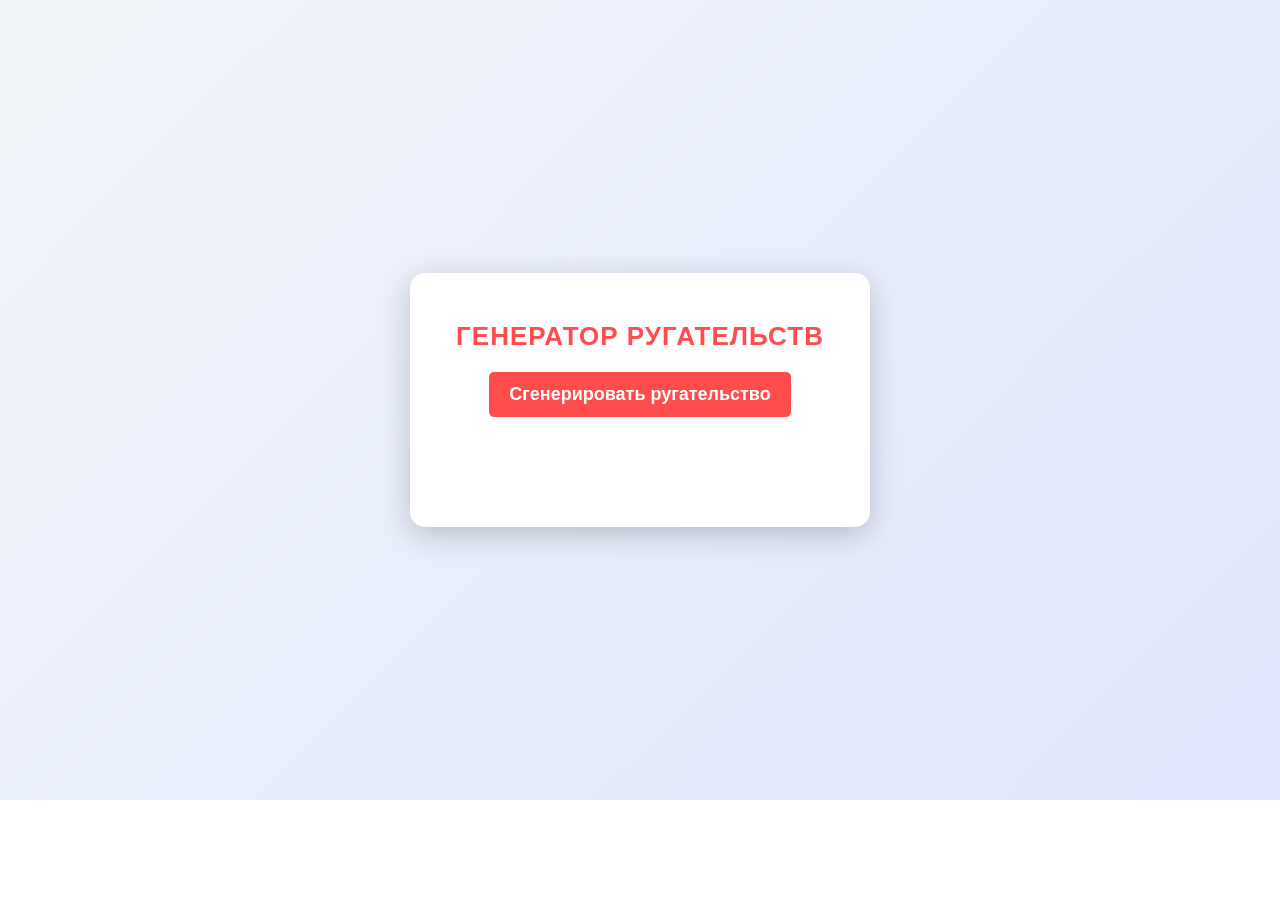
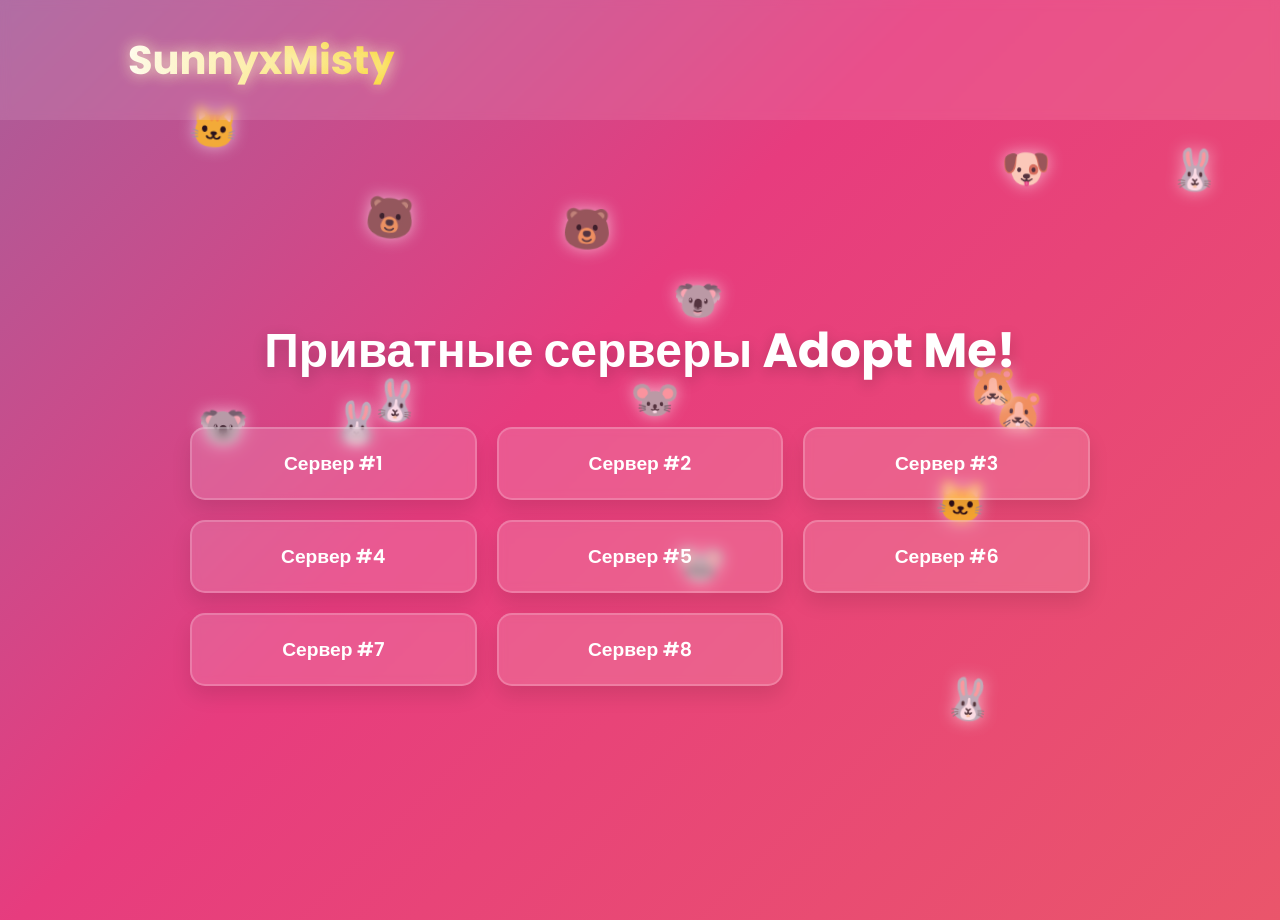
Before and after one commit to Mefistofel666/Teast-domen, a plain HTML site: page index.html in a window 1280 px wide. Before the commit the page ends 800 px from the top, so only its background shows below. Drawn offline with nearby package versions, Linux system fonts and the light colour scheme; no server answers.

Commit message:
Update index.html

```diff
--- a/index.html
+++ b/index.html
@@ -1,308 +1,272 @@
 <!DOCTYPE html>
-<html lang="en">
+<html lang="ru">
 <head>
     <meta charset="UTF-8">
     <meta name="viewport" content="width=device-width, initial-scale=1.0">
-    <title>Генератор рандомных ругательств</title>
+    <title>SunnyxMisty | Приватные серверы Adopt Me!</title>
+    <link href="https://fonts.googleapis.com/css2?family=Poppins:wght@300;400;600;700&display=swap" rel="stylesheet">
     <style>
+        * {
+            margin: 0;
+            padding: 0;
+            box-sizing: border-box;
+            font-family: 'Poppins', sans-serif;
+        }
+
         body {
-            font-family: 'Arial', sans-serif;
-            background: linear-gradient(135deg, #f0f4f8, #e0e7ff);
-            color: #333;
+            background: linear-gradient(-45deg, #ee7752, #e73c7e, #23a6d5, #23d5ab);
+            background-size: 400% 400%;
+            animation: gradient 15s ease infinite;
+            color: white;
+            overflow-x: hidden;
+        }
+
+        @keyframes gradient {
+            0% {
+                background-position: 0% 50%;
+            }
+            50% {
+                background-position: 100% 50%;
+            }
+            100% {
+                background-position: 0% 50%;
+            }
+        }
+
+        .pet-container {
+            position: absolute;
+            width: 100%;
+            height: 100%;
+            pointer-events: none;
+        }
+
+        .pet {
+            position: absolute;
+            width: 60px;
+            height: 60px;
+            background-size: contain;
+            background-repeat: no-repeat;
+            background-position: center;
+            filter: drop-shadow(0 0 8px rgba(255, 255, 255, 0.7));
+            animation: float 6s ease-in-out infinite;
+            opacity: 0.8;
+        }
+
+        @keyframes float {
+            0%, 100% {
+                transform: translateY(0) rotate(0deg);
+            }
+            50% {
+                transform: translateY(-20px) rotate(5deg);
+            }
+        }
+
+        header {
+            padding: 30px 10%;
             display: flex;
+            justify-content: space-between;
+            align-items: center;
+            backdrop-filter: blur(5px);
+            background-color: rgba(255, 255, 255, 0.1);
+            position: relative;
+            z-index: 10;
+        }
+
+        .logo {
+            font-size: 2.5rem;
+            font-weight: 700;
+            background: linear-gradient(to right, #ffffff, #f9d423);
+            -webkit-background-clip: text;
+            -webkit-text-fill-color: transparent;
+            text-shadow: 0 0 10px rgba(249, 212, 35, 0.3);
+            animation: glow 2s ease-in-out infinite alternate;
+        }
+
+        @keyframes glow {
+            from {
+                text-shadow: 0 0 10px rgba(255, 255, 255, 0.5);
+            }
+            to {
+                text-shadow: 0 0 20px rgba(255, 255, 255, 0.8), 0 0 30px rgba(249, 212, 35, 0.6);
+            }
+        }
+
+        .hero {
+            min-height: 100vh;
+            display: flex;
+            flex-direction: column;
             justify-content: center;
             align-items: center;
-            height: 100vh;
-            margin: 0;
+            padding: 50px 20px;
+            position: relative;
+            z-index: 5;
+        }
+
+        .hero h1 {
+            font-size: 3rem;
+            margin-bottom: 40px;
+            text-shadow: 0 5px 15px rgba(0, 0, 0, 0.2);
+            animation: fadeIn 1.5s ease;
+            text-align: center;
+        }
+
+        .servers-container {
+            display: grid;
+            grid-template-columns: repeat(auto-fit, minmax(250px, 1fr));
+            gap: 20px;
+            max-width: 900px;
+            width: 100%;
+            margin-bottom: 40px;
+        }
+
+        .server-btn {
             padding: 20px;
-            box-sizing: border-box;
+            background: rgba(255, 255, 255, 0.15);
+            backdrop-filter: blur(5px);
+            border-radius: 15px;
+            border: 2px solid rgba(255, 255, 255, 0.2);
+            color: white;
+            font-size: 1.2rem;
+            font-weight: 600;
+            text-align: center;
+            text-decoration: none;
+            transition: all 0.3s ease;
+            box-shadow: 0 10px 20px rgba(0, 0, 0, 0.1);
+            animation: fadeIn 1s ease;
             position: relative;
             overflow: hidden;
         }
-        .container {
-            background: white;
-            border-radius: 15px;
-            box-shadow: 0 8px 30px rgba(0, 0, 0, 0.2);
-            padding: 30px;
-            text-align: center;
-            width: 100%;
-            max-width: 400px;
-            transition: transform 0.3s;
-            z-index: 1;
+
+        .server-btn:hover {
+            transform: translateY(-5px);
+            background: rgba(255, 255, 255, 0.25);
+            box-shadow: 0 15px 30px rgba(0, 0, 0, 0.2);
         }
-        .container:hover {
-            transform: translateY(-5px);
-        }
-        h1 {
-            font-size: 26px;
-            margin-bottom: 20px;
-            color: #ff4c4c;
-            text-transform: uppercase;
-            letter-spacing: 1px;
-        }
-        button {
-            background-color: #ff4c4c;
-            color: white;
-            border: none;
-            border-radius: 5px;
-            padding: 12px 20px;
-            cursor: pointer;
-            font-size: 18px;
-            font-weight: bold;
-            transition: background-color 0.3s, transform 0.2s;
-            outline: none;
-        }
-        button:hover {
-            background-color: #e03e3e;
-            transform: scale(1.05);
-        }
-        button:active {
-            transform: scale(0.95);
-        }
-        p {
-            margin-top: 20px;
-            font-size: 20px;
-            min-height: 40px;
-            color: #555;
-            transition: color 0.3s;
-        }
-        p:hover {
-            color: #ff4c4c;
-        }
-        #particles-js {
+
+        .server-btn::before {
+            content: '';
             position: absolute;
+            top: 0;
+            left: -100%;
             width: 100%;
             height: 100%;
-            top: 0;
-            left: 0;
-            z-index: 0;
+            background: linear-gradient(90deg, transparent, rgba(255, 255, 255, 0.2), transparent);
+            transition: 0.5s;
+        }
+
+        .server-btn:hover::before {
+            left: 100%;
+        }
+
+        @keyframes fadeIn {
+            from {
+                opacity: 0;
+                transform: translateY(20px);
+            }
+            to {
+                opacity: 1;
+                transform: translateY(0);
+            }
+        }
+
+        @media (max-width: 768px) {
+            header {
+                padding: 20px;
+                justify-content: center;
+            }
+
+            .hero h1 {
+                font-size: 2.2rem;
+            }
+
+            .servers-container {
+                grid-template-columns: 1fr;
+            }
         }
     </style>
 </head>
 <body>
-    <div id="particles-js"></div>
-    <div class="container">
-        <h1>Генератор ругательств</h1>
-        <button onclick="generateInsult()">Сгенерировать ругательство</button>
-        <p id="insult"></p>
-    </div>
+    <div class="pet-container" id="petContainer"></div>
 
-    <script src="https://cdnjs.cloudflare.com/ajax/libs/particles.js/2.0.0/particles.min.js"></script>
+    <header>
+        <div class="logo">SunnyxMisty</div>
+    </header>
+
+    <section class="hero">
+        <h1>Приватные серверы Adopt Me!</h1>
+
+        <div class="servers-container">
+            <a href="https://www.roblox.com/games/920587237?privateServerLinkCode=64466865815622831329692512490332" class="server-btn">Сервер #1</a>
+            <a href="https://www.roblox.com/games/920587237?privateServerLinkCode=87112831421042745742578857754860" class="server-btn">Сервер #2</a>
+            <a href="https://www.roblox.com/games/920587237?privateServerLinkCode=64729388862024819046124584640165" class="server-btn">Сервер #3</a>
+            <a href="https://www.roblox.com/games/920587237?privateServerLinkCode=0703114425907363708066918897814" class="server-btn">Сервер #4</a>
+            <a href="https://www.roblox.com/games/920587237?privateServerLinkCode=61332417150748355524619514958417" class="server-btn">Сервер #5</a>
+            <a href="https://www.roblox.com/games/920587237?privateServerLinkCode=71977133890500289062716113069110" class="server-btn">Сервер #6</a>
+            <a href="https://www.roblox.com/share?code=d167c93018966a4a89f0cab6b75eb16b&type=Server" class="server-btn">Сервер #7</a>
+            <a href="https://www.roblox.com/games/920587237?privateServerLinkCode=97519087170661433640219339424746" class="server-btn">Сервер #8</a>
+        </div>
+    </section>
+
     <script>
-        const insults = [
-            "Ты засранец!",
-            "Иди нафиг!",
-            "Пошел в жопу!",
-            "Ты дурак!",
-            "Мудила!",
-            "Отсоси у тракториста!",
-            "Пошел ты нафик, кусок говна!",
-            "Сука блядь!",
-            "Долбоеб!",
-            "Дебил!",
-            "Урод!",
-            "Жлоб!",
-            "Козел!",
-            "Петух!",
-            "Баран!",
-            "Тупица!",
-            "Гнида!",
-            "Хамло!",
-            "Дерьмо!",
-            "Придурок!",
-            "Болван!",
-            "Шакал!",
-            "Падла!",
-            "Свинья!",
-            "Дятел!",
-            "Кастрюля!",
-            "Кретин!",
-            "Тварь!",
-            "Мудак!",
-            "Идиот!",
-            "Лох!",
-            "Скотина!",
-            "Псих!",
-            "Гад!",
-            "Тупой!",
-            "Чмо!",
-            "Долговязый!",
-            "Кретинище!",
-            "Кусок дерьма!",
-            "Сосунок!",
-            "Задрот!",
-            "Ублюдок!",
-            "Козлина!",
-            "Тупорылая!",
-            "Мразь!",
-            "Криворукий!",
-            "Лузер!",
-            "Тупоголовый!",
-            "Слабак!",
-            "Говнюк!",
-            "Долгожитель!",
-            "Лентяй!",
-            "Дебилушка!",
-            "Петля!",
-            "Буржуй!",
-            "Шизик!",
-            "Тупица с гвоздями!",
-            "Скворечник!",
-            "Голова с говном!",
-            "Кусок дерьма!",
-            "Мудрец без мозгов!",
-            "Курьер дерьма!",
-            "Долговязый!",
-            "Пустобрех!",
-            "Козел с рогами!",
-            "Тупоголовый!",
-            "Мозгоправ!",
-            "Психопат!",
-            "Шарик с дыркой!",
-            "Ублюдок с гвоздями!",
-            "Тупая курица!",
-            "Гад с говном!",
-            "Мразь без души!",
-            "Тупая свинья!",
-            "Ляля с дерьмом!",
-            "Барашка с рогами!",
-            "Хрен с гвоздями!",
-            "Кусок мяса!",
-            "Тупая голова!",
-            "Кретин с рогами!",
-            "Псих с гвоздями!",
-            "Свинья с рогами!",
-            "Козел с гвоздями!",
-            "Ложка дерьма!",
-            "Долгожитель с гвоздями!",
-            "Тупая свинья!",
-            "Барашка с дерьмом!",
-            "Мозг с гвоздями!",
-            "Шарик с дерьмом!",
-            "Ублюдок с дерьмом!",
-            "Кусок дерьма!",
-            "Тупая курица!"
-        ];
+        // Создание плавающих питомцев
+        const petContainer = document.getElementById('petContainer');
+        const petTypes = ['🐶', '🐱', '🐰', '🐹', '🐻', '🦊', '🐭', '🐨'];
+        const colors = ['#FF9AA2', '#FFB7B2', '#FFDAC1', '#E2F0CB', '#B5EAD7', '#C7CEEA', '#F8B195', '#F67280'];
 
-        function generateInsult() {
-            const randomIndex = Math.floor(Math.random() * insults.length);
-            const insult = insults[randomIndex];
-            document.getElementById("insult").textContent = insult;
-            particlesJS("particles-js", {
-                particles: {
-                    number: {
-                        value: 30,
-                        density: {
-                            enable: true,
-                            value_area: 800
-                        }
-                    },
-                    color: {
-                        value: "#ff4c4c"
-                    },
-                    shape: {
-                        type: "circle",
-                        stroke: {
-                            width: 0,
-                            color: "#000000"
-                        },
-                        polygon: {
-                            nb_sides: 5
-                        },
-                        image: {
-                            src: "img/github.svg",
-                            width: 100,
-                            height: 100
-                        }
-                    },
-                    opacity: {
-                        value: 0.5,
-                        random: false,
-                        anim: {
-                            enable: false,
-                            speed: 1,
-                            opacity_min: 0.1,
-                            sync: false
-                        }
-                    },
-                    size: {
-                        value: 5,
-                        random: true,
-                        anim: {
-                            enable: false,
-                            speed: 40,
-                            size_min: 0.1,
-                            sync: false
-                        }
-                    },
-                    line_linked: {
-                        enable: true,
-                        distance: 150,
-                        color: "#ff4c4c",
-                        opacity: 0.4,
-                        width: 1
-                    },
-                    move: {
-                        enable: true,
-                        speed: 6,
-                        direction: "none",
-                        random: false,
-                        straight: false,
-                        out_mode: "out",
-                        bounce: false,
-                        attract: {
-                            enable: false,
-                            rotateX: 600,
-                            rotateY: 1200
-                        }
-                    }
-                },
-                interactivity: {
-                    detect_on: "canvas",
-                    events: {
-                        onhover: {
-                            enable: true,
-                            mode: "repulse"
-                        },
-                        onclick: {
-                            enable: true,
-                            mode: "push"
-                        },
-                        resize: true
-                    },
-                    modes: {
-                        grab: {
-                            distance: 400,
-                            line_linked: {
-                                opacity: 1
-                            }
-                        },
-                        bubble: {
-                            distance: 400,
-                            size: 40,
-                            duration: 2,
-                            opacity: 8,
-                            speed: 3
-                        },
-                        repulse: {
-                            distance: 200,
-                            duration: 0.4
-                        },
-                        push: {
-                            particles_nb: 4
-                        },
-                        remove: {
-                            particles_nb: 2
-                        }
-                    }
-                },
-                retina_detect: true
-            });
+        function createPet() {
+            const pet = document.createElement('div');
+            pet.className = 'pet';
+
+            const randomPet = petTypes[Math.floor(Math.random() * petTypes.length)];
+            pet.textContent = randomPet;
+            pet.style.fontSize = '40px';
+            pet.style.textAlign = 'center';
+            pet.style.lineHeight = '60px';
+            pet.style.color = colors[Math.floor(Math.random() * colors.length)];
+
+            const posX = Math.random() * window.innerWidth;
+            const posY = Math.random() * window.innerHeight;
+            pet.style.left = `${posX}px`;
+            pet.style.top = `${posY}px`;
+            pet.style.animationDelay = `${Math.random() * 5}s`;
+
+            petContainer.appendChild(pet);
+            animatePet(pet);
         }
 
-        particlesJS.load('particles-js', 'https://cdn.rawgit.com/VincentGarreau/particles.js/master/particles.json', function() {
-            console.log('callback - particles.js config loaded');
-        });
+        function animatePet(pet) {
+            const duration = 15 + Math.random() * 20;
+            const startX = parseFloat(pet.style.left);
+            const startY = parseFloat(pet.style.top);
+            const endX = Math.random() * window.innerWidth;
+            const endY = Math.random() * window.innerHeight;
+
+            const startTime = performance.now();
+
+            function movePet(currentTime) {
+                const elapsed = currentTime - startTime;
+                const progress = Math.min(elapsed / (duration * 1000), 1);
+
+                const x = startX + (endX - startX) * progress;
+                const y = startY + (endY - startY) * progress;
+
+                pet.style.left = `${x}px`;
+                pet.style.top = `${y}px`;
+
+                if (progress < 1) {
+                    requestAnimationFrame(movePet);
+                } else {
+                    animatePet(pet);
+                }
+            }
+
+            requestAnimationFrame(movePet);
+        }
+
+        // Создаем несколько питомцев
+        for (let i = 0; i < 15; i++) {
+            createPet();
+        }
     </script>
 </body>
 </html>
```
